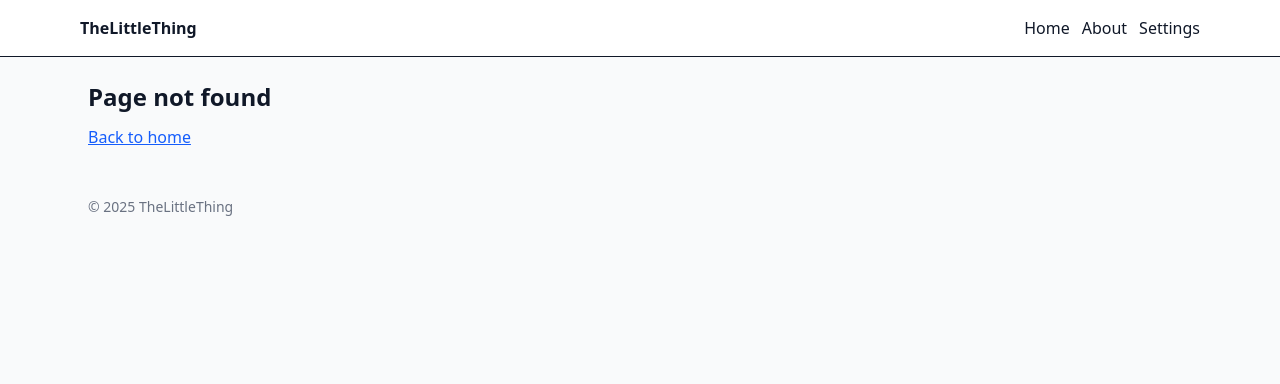
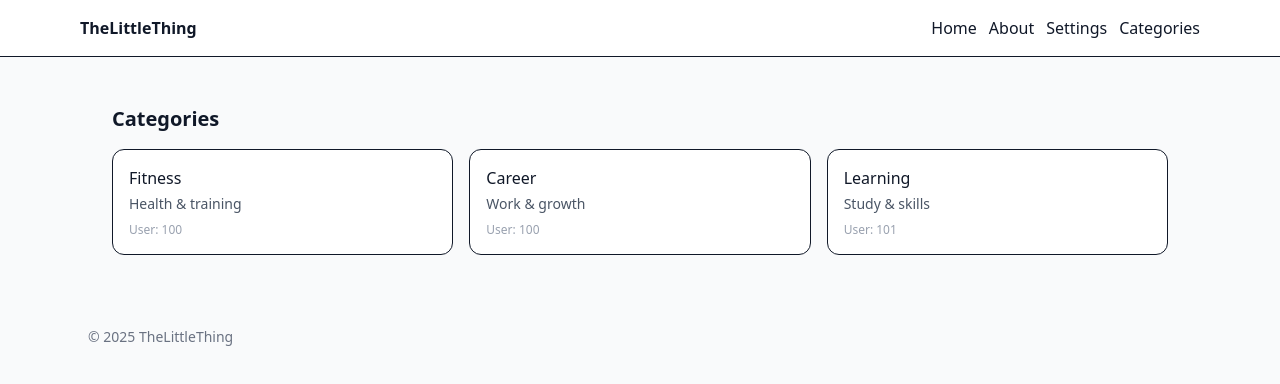
Before and after one commit to nas0404/TheLittleThings, a React (Vite) app in the folder frontend/: page /categories in a window 1280 px wide. Before the commit this address had no page. Shown: the top 384 px of the page. Built offline with nearby package versions, Linux system fonts and the light colour scheme.

Commit message:
started working on categories

```diff
--- a/frontend/src/layouts/RootLayout.tsx
+++ b/frontend/src/layouts/RootLayout.tsx
@@ -12,6 +12,7 @@ export default function RootLayout({ children }: Props) {
             <NavLink to="/" className="hover:underline">Home</NavLink>
             <NavLink to="/about" className="hover:underline">About</NavLink>
             <NavLink to="/settings" className="hover:underline">Settings</NavLink>
+             <NavLink to="/categories" className="hover:underline">Categories</NavLink>
           </div>
         </nav>
       </header>
--- /dev/null
+++ b/frontend/src/pages/CategoriesIndexPage.tsx
@@ -0,0 +1,41 @@
+import type { JSX } from "react";
+import { useNavigate } from "react-router-dom";
+
+type Category = {
+  categoryId: number;
+  userId: number;
+  name: string;
+  description?: string;
+  createdAt?: string;
+  updatedAt?: string;
+};
+const CATEGORIES: Category[] = [
+  { categoryId: 1, userId: 100, name: "Fitness",  description: "Health & training" },
+  { categoryId: 2, userId: 100, name: "Career",   description: "Work & growth" },
+  { categoryId: 3, userId: 101, name: "Learning", description: "Study & skills" },
+];
+export default function CategoriesIndexPage(): JSX.Element {
+  const navigate = useNavigate();
+
+  return (
+    <div className="p-6">
+      <h1 className="mb-4 text-xl font-semibold">Categories</h1>
+
+      <div className="grid gap-4 sm:grid-cols-2 lg:grid-cols-3">
+        {CATEGORIES.map((c) => (
+          <button
+            key={c.categoryId}
+            onClick={() => navigate(`/categories/${c.categoryId}`)}
+            className="rounded-xl border bg-white p-4 text-left hover:shadow transition"
+          >
+            <div className="mb-1 font-medium">{c.name}</div>
+            <div className="text-sm text-gray-600">
+              {c.description ?? "No description"}
+            </div>
+            <div className="mt-2 text-xs text-gray-400">User: {c.userId}</div>
+          </button>
+        ))}
+      </div>
+    </div>
+  );
+}
--- /dev/null
+++ b/frontend/src/pages/CategoryGoalsPage.tsx
@@ -0,0 +1,14 @@
+export default function CategoryGoalsPage() {
+  return (
+    <section className="space-y-4">
+      <h1 className="text-2xl font-bold">Settings</h1>
+      <form className="space-y-3">
+        <label className="block">
+          <span className="text-sm">Display name</span>
+          <input className="mt-1 w-full rounded-lg border p-2" placeholder="Your name" />
+        </label>
+        <button className="rounded-xl bg-black px-4 py-2 text-white">Save</button>
+      </form>
+    </section>
+  );
+}
--- a/frontend/src/routes/AppRoutes.tsx
+++ b/frontend/src/routes/AppRoutes.tsx
@@ -3,7 +3,8 @@ import Home from '../pages/Home';
 import About from '../pages/About';
 import Settings from '../pages/Settings';
 import NotFound from '../pages/NotFound';
-import CategoriesAndGoals from '../pages/CategoriesAndGoals.tsx';
+import CategoriesIndexPage from '../pages/CategoriesIndexPage.tsx';
+import CategoryGoalsPage from '../pages/CategoryGoalsPage.tsx';
 
 export default function AppRoutes() {
   return (
@@ -11,7 +12,8 @@ export default function AppRoutes() {
       <Route path="/" element={<Home />} />
       <Route path="/about" element={<About />} />
       <Route path="/settings" element={<Settings />} />
-      <Route path="/categoriesandgoals" element={<CategoriesAndGoals />} />
+      <Route path="/categories" element={<CategoriesIndexPage />} />
+      <Route path="/categories/:id" element={<CategoryGoalsPage />} />
       <Route path="*" element={<NotFound />} />
     </Routes>
   );
```
